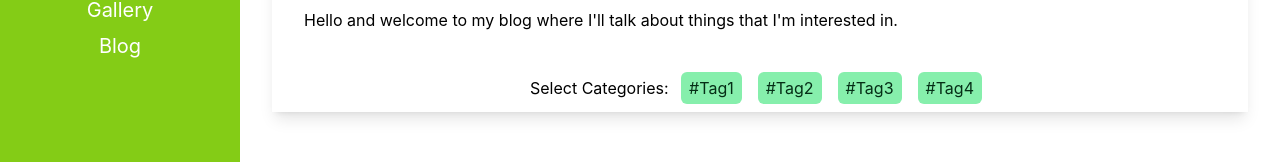
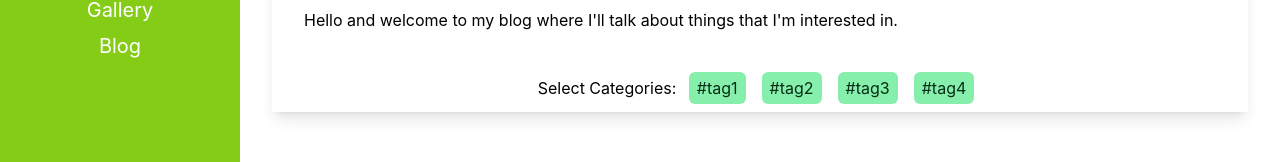
Before and after one commit to limesoda314/website2023, a React (Create React App) app: page /blog in a window 1280 px wide. Shown: the part 140-302 px from the top of the page. Built offline with nearby package versions, Linux system fonts and the light colour scheme.

Commit message:
Currently working on filtering posts in the main blog page based on the selected tags. Still working on it, but currently am able to change the map values depending on if the category is clicked. Will have to change the blog post tags to either be clickable or get rid of the hover effect.

```diff
--- a/src/Components/Pages/Blog.jsx
+++ b/src/Components/Pages/Blog.jsx
@@ -1,36 +1,58 @@
-
+import { useState } from 'react';
 import {Typography} from "@material-tailwind/react";
 import BlogInfo from "../Imports/Info/BlogInfo";
 import BlogCard from "../Cards/BlogCard";
 
 
 function Blog() {
-    let tagList = ["Tag1", "Tag2", "Tag3", "Tag4"];
-    let selectedTags = tagList;
+    // use react states
+    const [tagMap, setTagMap] = useState(new Map([
+        ["tag1", 1],
+        ["tag2", 1],
+        ["tag3", 1],
+        ["tag4", 1]
+    ]));
 
-    function selectTags(tag) {
-        // if tag is not found
-        if (selectedTags.find((item) => item === tag) ) {
-            selectedTags.push(tag);
-        } else {
-            // remove tag if found
-            selectedTags = selectedTags.filter((item) => item !== tag);
-        }
-        return;
-    }
+    var tagList = ["tag1",  "tag2", "tag3", "tag4"];
+
 
     function formatTags() {
 
         const newTagList = [];
+        let tagClass;
 
         tagList.forEach((tag) => {
-          newTagList.push(<button onClick={selectTags(tag)} className="hover:bg-green-500 bg-green-300 text-green-950 rounded-md m-2 px-2 py-1">#{tag}</button>);
+            (tagMap.get(tag) === 1 || tagMap.get(tag) === true) ? tagClass = "bg-green-300 hover:bg-green-500 text-green-950 rounded-md m-2 px-2 py-1 " : tagClass = "bg-cyan-400 hover:bg-green-500 text-green-950 rounded-md m-2 px-2 py-1" ;
+            newTagList.push(<button className={tagClass}
+                onClick={
+                    () => {
+                        console.log("selectTags:", tag, tagMap.get(tag));
+                        setTagMap(new Map(tagMap.set(tag, !(tagMap.get(tag)))));
+                        console.log("after setting:", tag, tagMap.get(tag));
+                    }
+                }
+            >#{tag}</button>);
 
         });
 
         return newTagList;
 
     };
+
+    function isSelected(tags) {
+        for (let i = 0; i < tags.length; i++) {
+
+
+            // console.log("isSelected:",tags[i], tagMap.get(tags[i]));
+            if (tagMap.get(tags[i]) === 1) {
+
+                return 1;
+            }
+        }
+        return 1;
+
+    }
+
 
     document.title = "Ann's Blog";
     return (
@@ -56,15 +78,17 @@ function Blog() {
             </div>
 
             <div className="flex flex-col flex-wrap h-min text-left">
+                {BlogInfo.map(({ title, author, date, tags, description, href}) => (
+                    <div>
+                        { isSelected(tags) ? <div>  <BlogCard title={title} author={author} date={date} tags={tags} description={description} href={href} /> </div> : <div>not selected</div>}
+                    </div>
 
-                {BlogInfo.map(({ title, author, date, tags, description, href}) => (
-                    <BlogCard title={title} author={author} date={date} tags={tags} description={description} href={href} />
                 ))}
             </div>
 
 
 
-
+1
 
         </div>
     )
```
